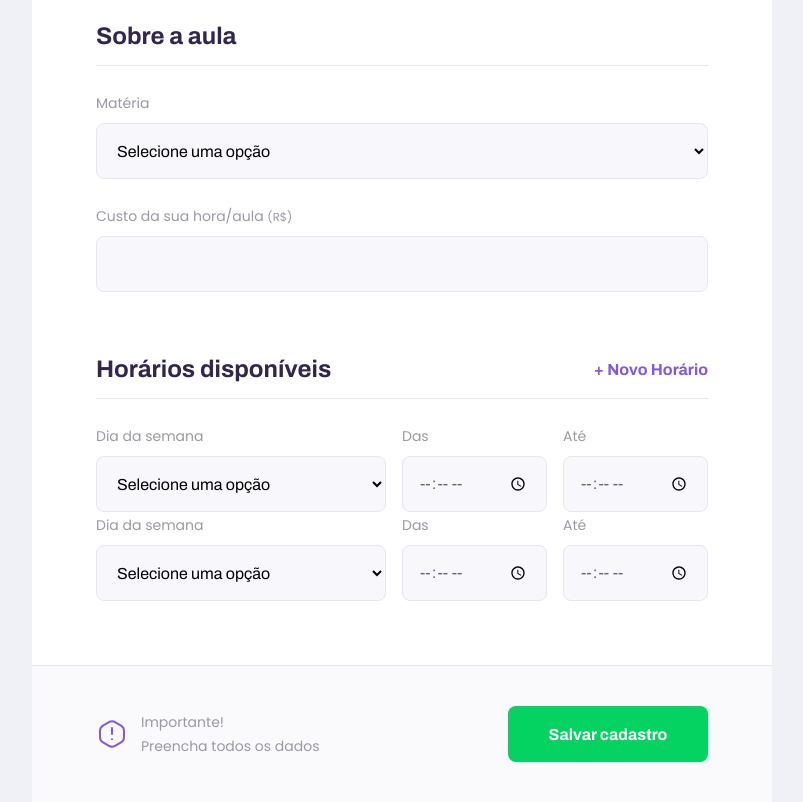
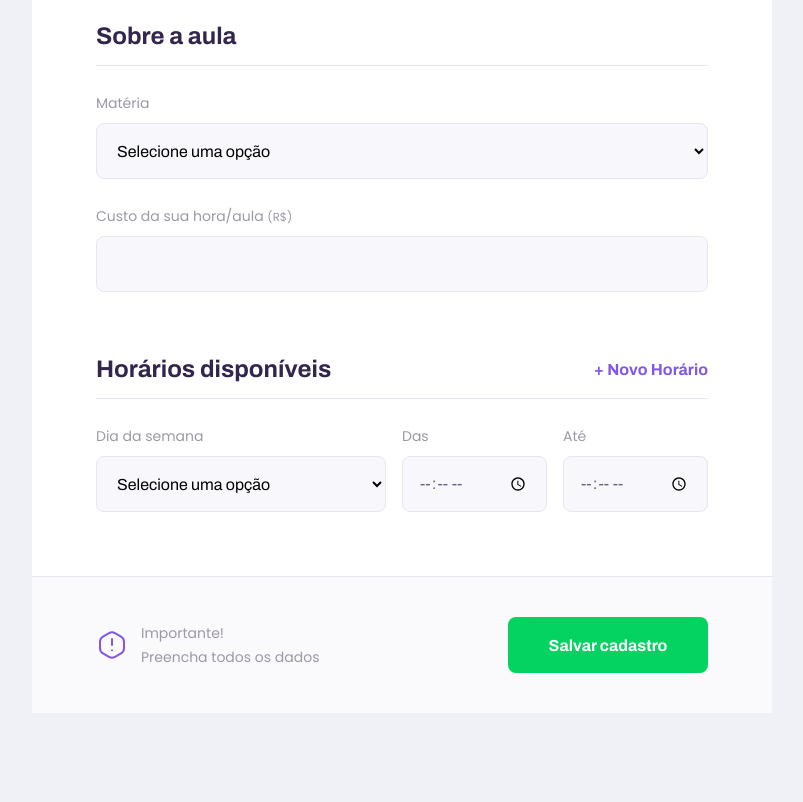
Before and after one commit to rafa1um/nlw-training, a plain HTML site: page give-classes.html in a window 1280 px wide. Shown: the part 1019-1821 px from the top of the page, without its empty margins (238-1041 px from the left). After the commit the page ends 1732 px from the top, so only its background shows below. Drawn offline with Linux system fonts and the light colour scheme; a script that the page names is missing.

Commit message:
impl: next level week day 3 first javascript

```diff
--- a/give-classes.html
+++ b/give-classes.html
@@ -77,7 +77,7 @@
                 </fieldset>
                 <fieldset id="schedule-items">
                     <legend>Horários disponíveis
-                        <button id="add-time">+ Novo Horário</button>
+                        <button type="button" id="add-time">+ Novo Horário</button>
                     </legend>
 
                     <div class="schedule-item">
@@ -104,30 +104,7 @@
                         </div>
 
                     </div>
-                    <div class="schedule-item">
-                        <div class="select-block">
-                            <label for="weekday">Dia da semana</label>
-                            <select name="weekday[]" required>
-                                <option value="">Selecione uma opção</option>"
-                                <option value="0">Domingo</option>
-                                <option value="1">Segunda-feira</option>
-                                <option value="2">Terça-feira</option>
-                                <option value="3">Quarta-feira</option>
-                                <option value="4">Quinta-feira</option>
-                                <option value="5">Sexta-feira</option>
-                                <option value="6">Sábado</option>
-                            </select>
-                        </div>
-                        <div class="input-block">
-                            <label for="time-from">Das</label>
-                            <input type="time" name="time_from[]" required>
-                        </div>
-                        <div class="input-block">
-                            <label for="time-to">Até</label>
-                            <input type="time" name="time_to[]" required>
-                        </div>
 
-                    </div>
                 </fieldset>
             </form>
             <footer>
--- /dev/null
+++ b/scripts/addField.js
@@ -0,0 +1,14 @@
+document.querySelector("#add-time")
+.addEventListener("click", cloneField)
+
+function cloneField() {
+    const newFieldContainer = document.querySelector(".schedule-item").cloneNode(true)
+
+    const fields = newFieldContainer.querySelectorAll("input")
+
+    fields.forEach(function(field) {
+        field.value=""
+    });
+
+    document.querySelector("#schedule-items").appendChild(newFieldContainer)
+}
```
